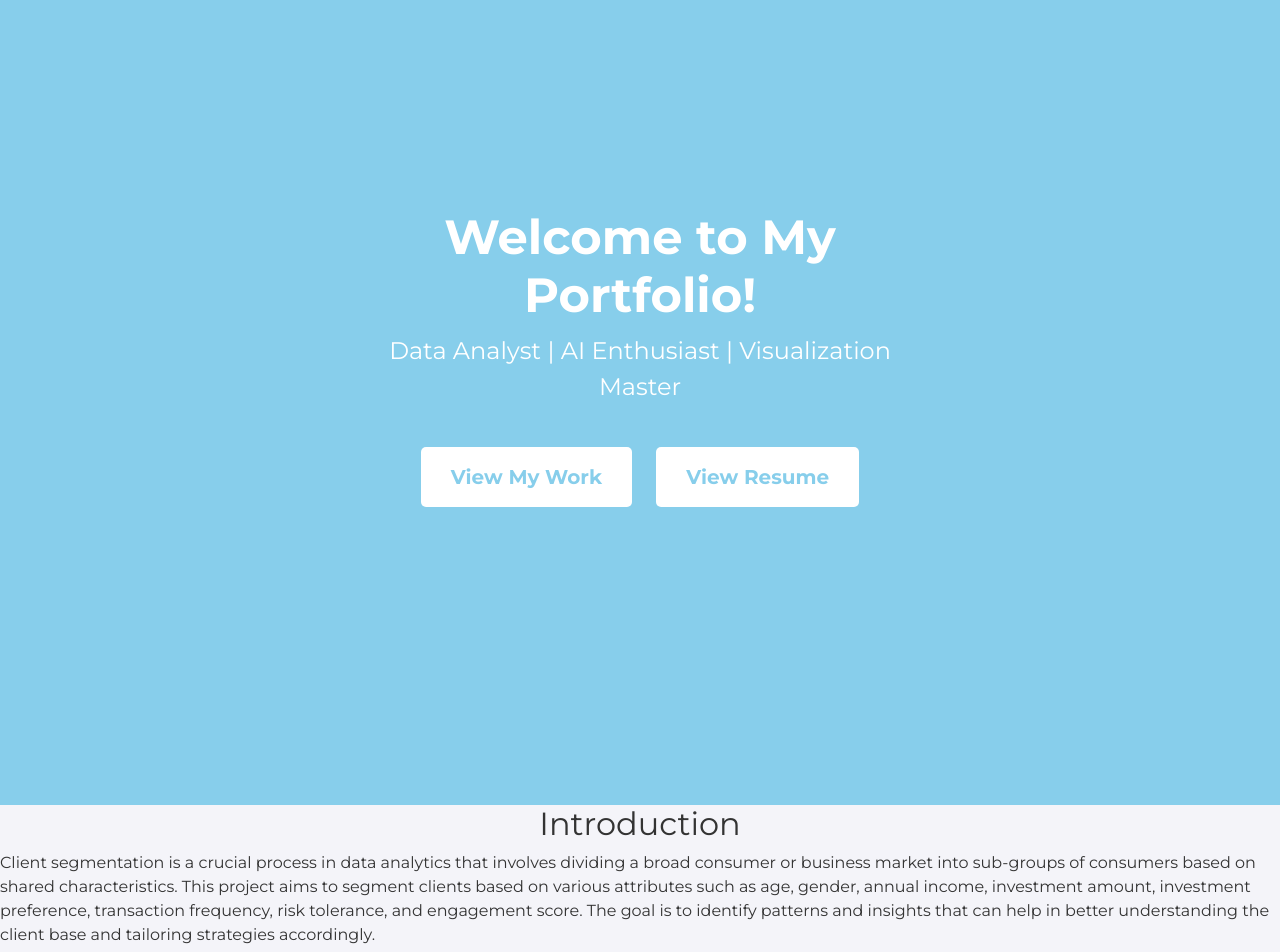
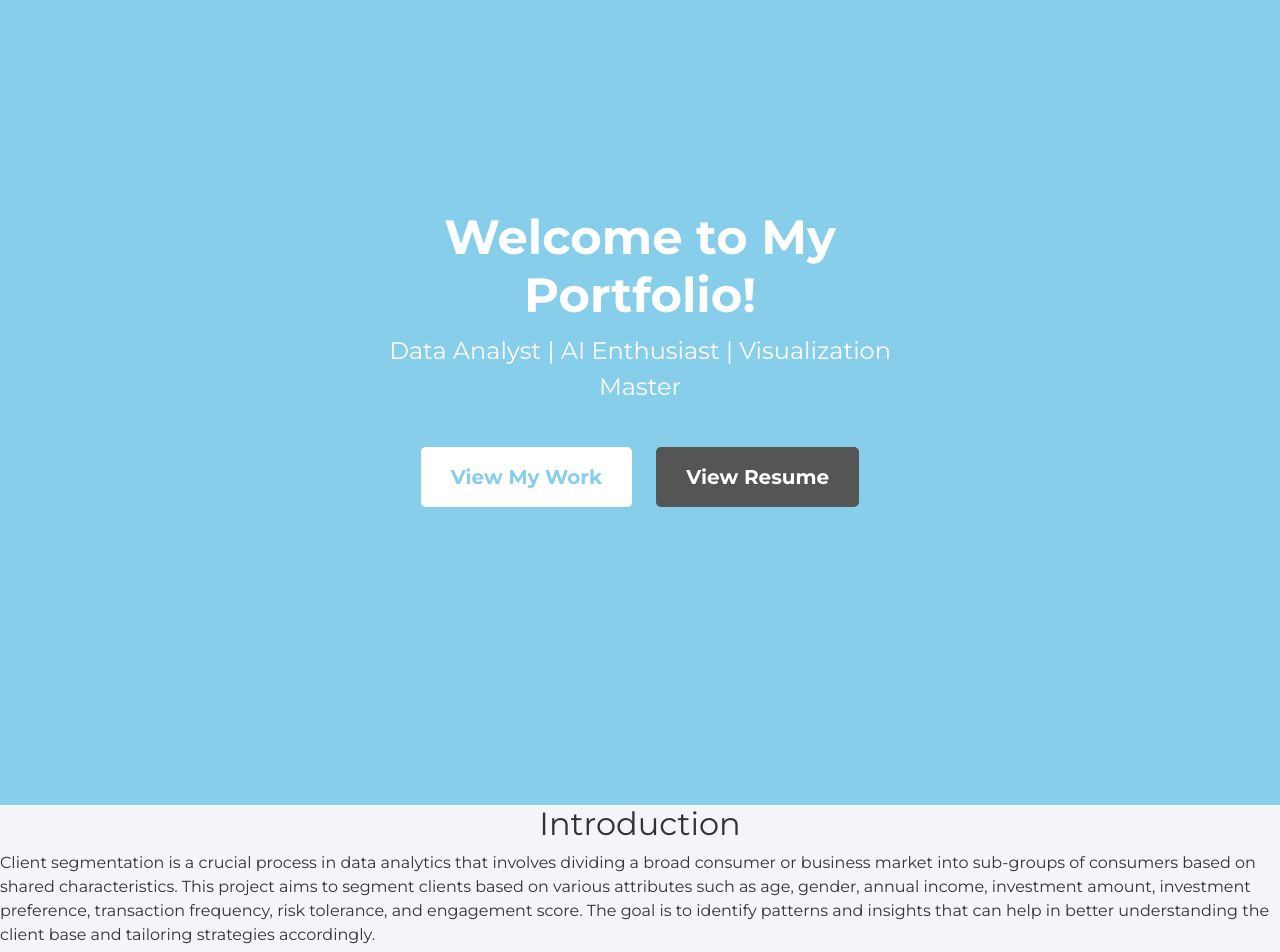
Before and after one commit to rgrantham82/rgrantham82.github.io, a Jekyll site: the page built from client-segmentation.html, in a window 1280 px wide. Shown: the part 227-1179 px from the top of the page. Built offline with Jekyll 4.4.1, drawn with Linux system fonts in a browser that asks for light colours; nearby versions of some CDN libraries.

Commit message:
Update hero.html

```diff
--- a/_includes/hero.html
+++ b/_includes/hero.html
@@ -3,6 +3,6 @@
             <h1>Welcome to My Portfolio!</h1>
             <p>Data Analyst | AI Enthusiast | Visualization Master</p>
             <a href="#projects" class="cta-button">View My Work</a>
-            <a href="/assets/files/Robert_Grantham_Resume.pdf" class="cta-button">View Resume</a>
+            <a href="/assets/files/Robert_Grantham_Resume.pdf" class="cta-button secondary">View Resume</a>
         </div>
     </section>
```
